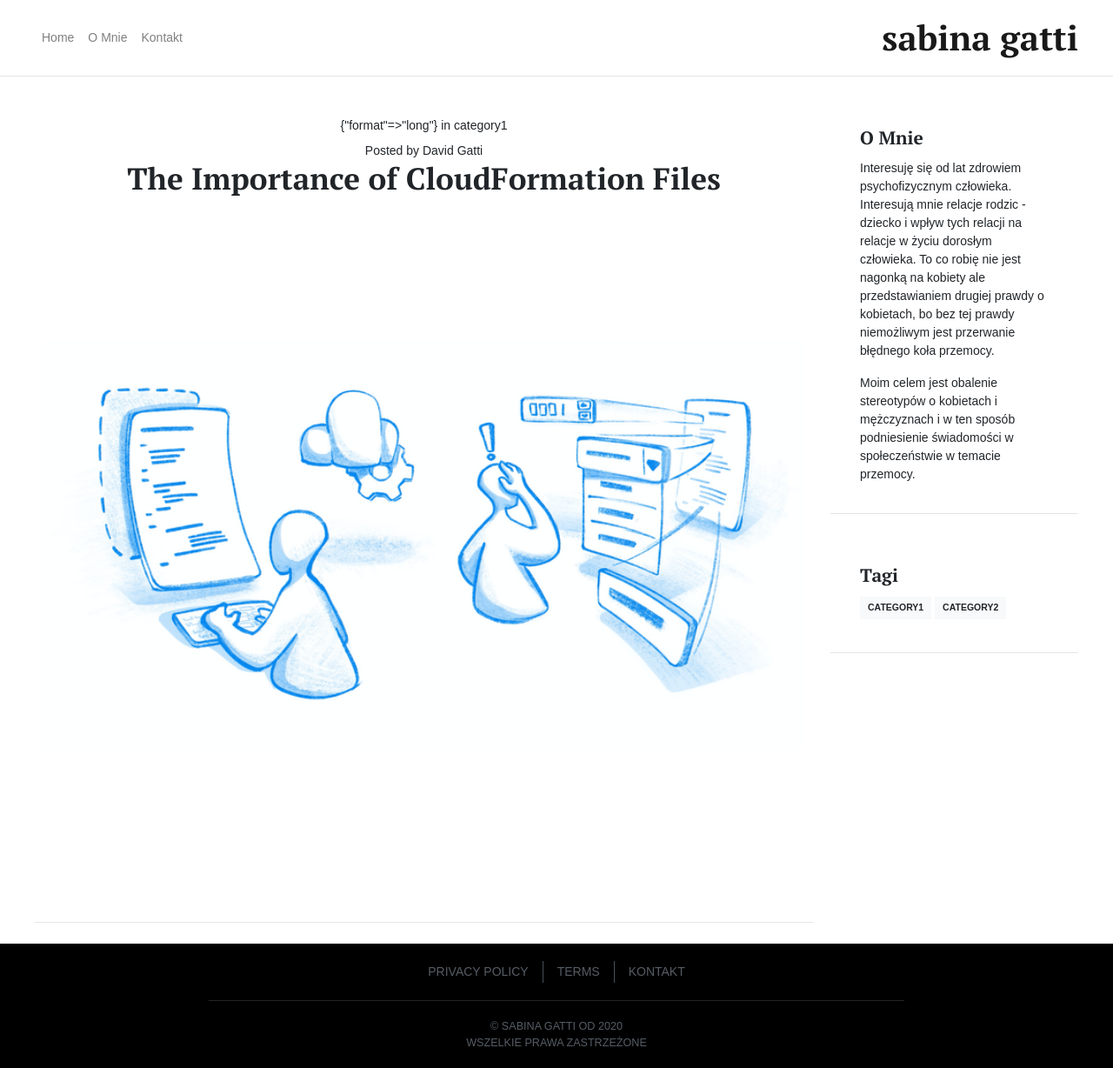
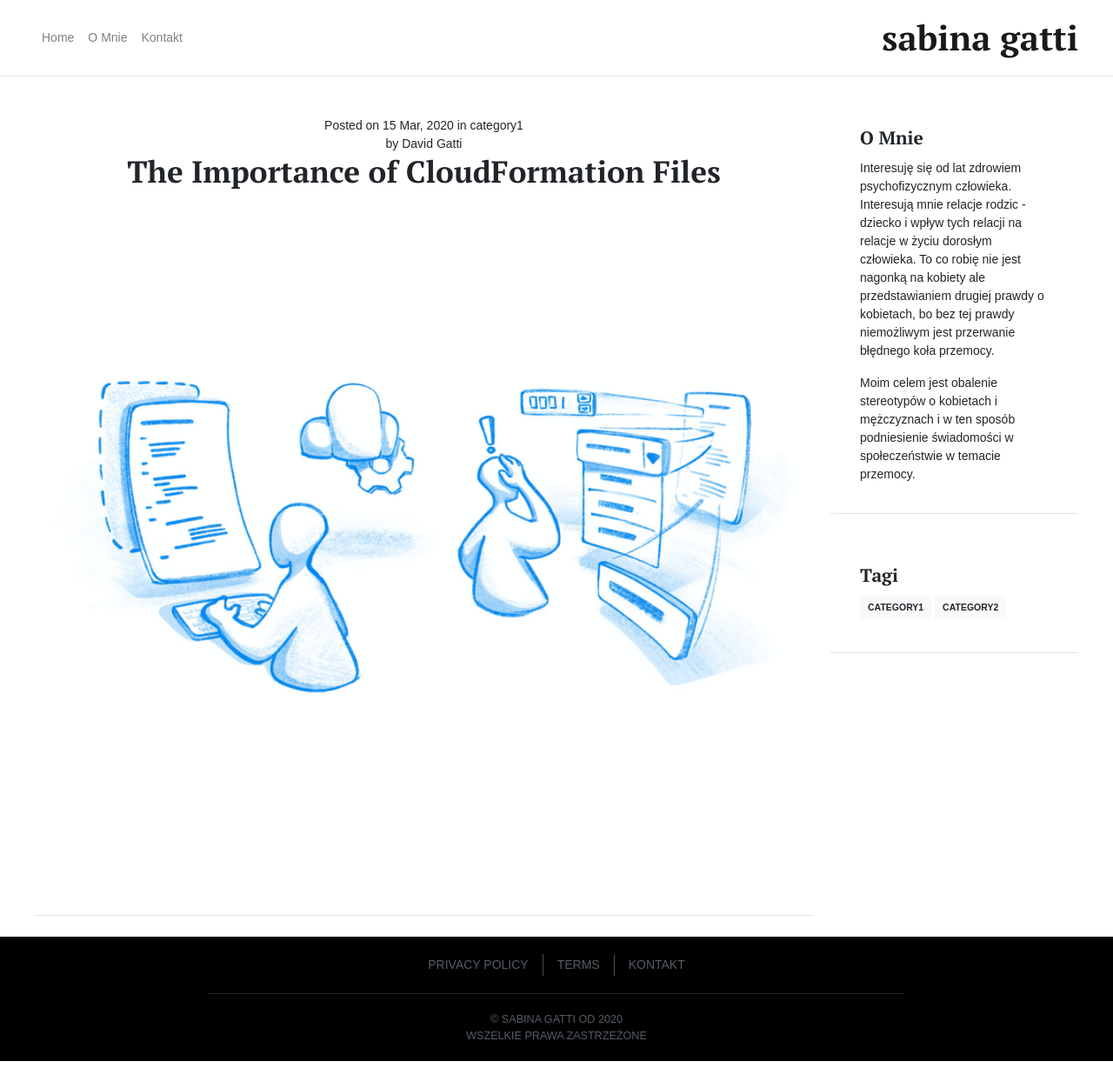
Before and after one commit to davidgatti/sabina.gatti.pl, a Jekyll site: the page built from _posts/2020-03-15-title.md, in a window 1280 px wide. Shown: the whole page at 87% size. Built offline with Jekyll 4.4.1, drawn with Linux system fonts in a browser that asks for light colours; some web fonts are replaced; a script that is not in the unit is left out.

Commit message:
timestamp fix

```diff
--- a/_layouts/author.html
+++ b/_layouts/author.html
@@ -1,5 +1,5 @@
 ---
-layout: default
+layout: sticky-footer-default
 ---
   <main class="main pt-4">
 
--- a/_layouts/post.html
+++ b/_layouts/post.html
@@ -12,11 +12,11 @@ permalink: /articles/:categories/:title:output_ext
           <article class="card mb-4">
             <header class="card-header text-center">
               <div class="card-meta">
-                <a href="#"><time class="timeago" datetime="{{ page.date }}">{{ page.date || date: format: 'long' }}</time></a> in <a href="{{ page.categories | first }}">{{ page.categories | first }}</a>
+                Posted on {{ page.date | date: "%d %b, %Y"}} in <a href="{{ page.categories | first }}">{{ page.categories | first }}</a>
               </div>
               <div class="card-meta">
               {% assign author = site.authors | where: 'name', page.author | first %}
-                Posted by <a href="/authors/{{ author.uid }}">{{ page.author }}</a>
+                by <a href="/authors/{{ author.uid }}">{{ page.author }}</a>
               </div>
               <h1 class="card-title">{{ page.title }}</h1>
             </header>
--- a/index.html
+++ b/index.html
@@ -14,7 +14,7 @@ redirect_from:
               <article class="card mb-4">
                 <header class="card-header">
                   <div class="card-meta">
-                    <a href="{{ post.url }}"><time class="timeago" datetime="{{ post.date }}">{{ post.date | date: format: 'long'}}</time></a> in <a href="/articles/{{ post.categories | first }}">{{ post.categories | first}}</a>
+                    {{ post.date | date: "%d %b, %Y"}} in <a href="/articles/{{ post.categories | first }}">{{ post.categories | first}}</a>
                   </div>
                   <a href="{{ post.url }}">
                     <h4 class="card-title">{{ post.title }}</h4>
```
